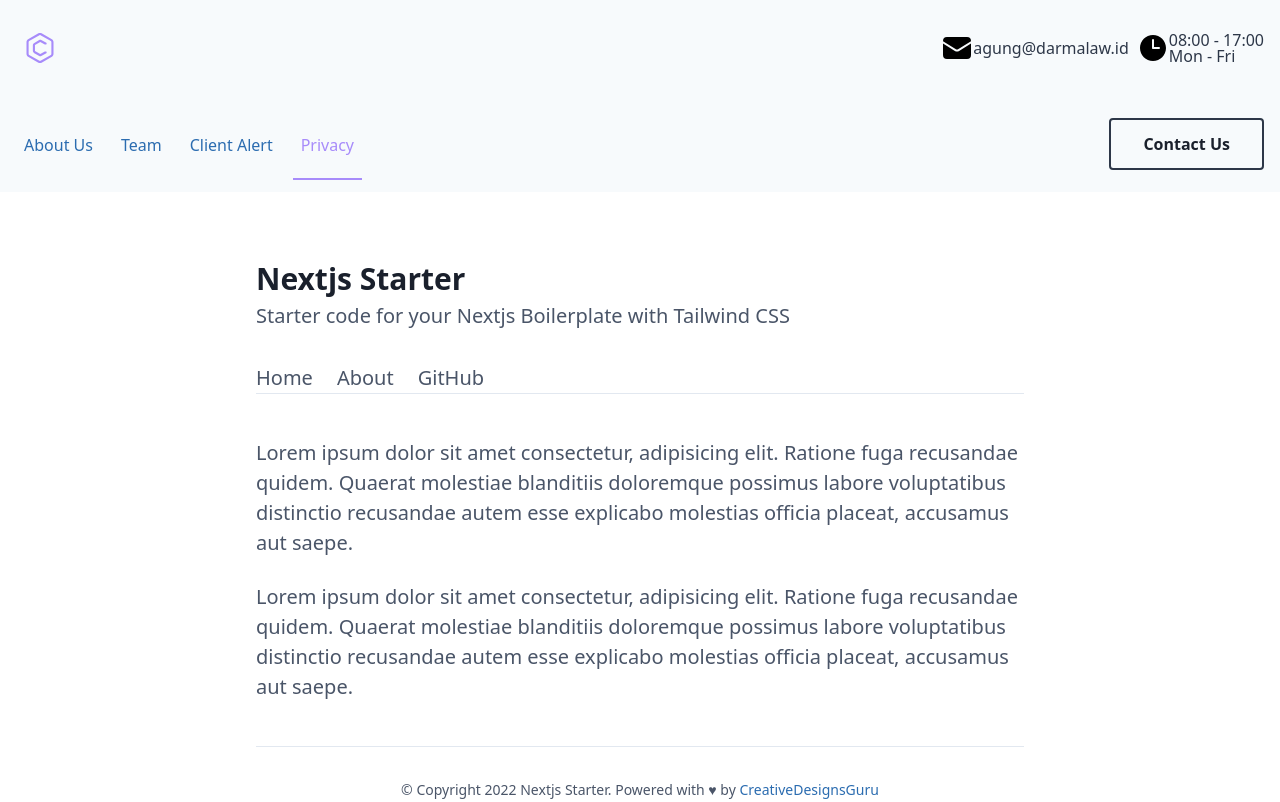
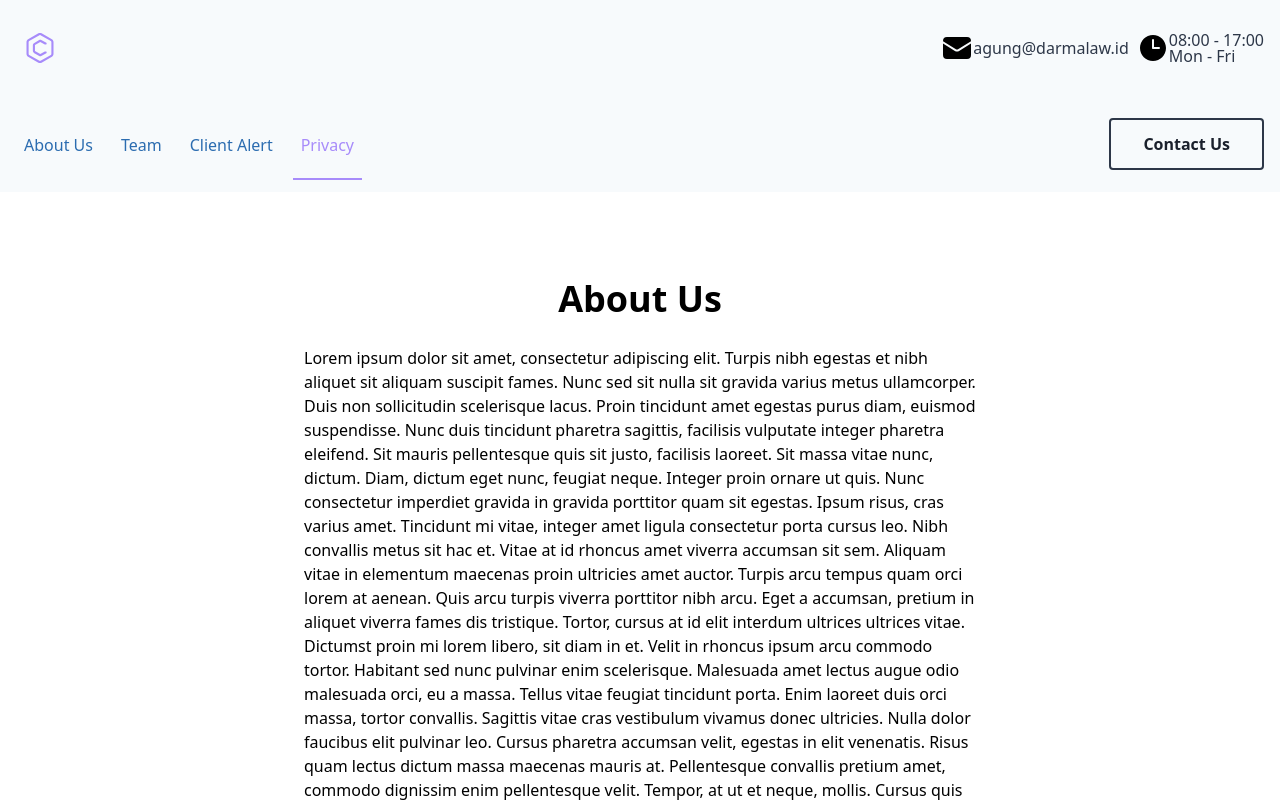
Before and after one commit to MirzaChilman/darmalaw, a Next.js app: page /about in a window 1280 px wide. Shown: the top 802 px of the page. Built offline with nearby package versions, Linux system fonts and the light colour scheme.

Commit message:
finish about us page

```diff
--- a/src/pages/about.tsx
+++ b/src/pages/about.tsx
@@ -1,21 +1,47 @@
-import { Meta } from '@/layouts/Meta';
-import { Main } from '@/templates/Main';
-
 const About = () => (
-  <Main meta={<Meta title="Lorem ipsum" description="Lorem ipsum" />}>
+  <div className="mx-auto flex max-w-2xl flex-col justify-center py-20 ">
+    <h1 className="mb-5 text-center text-4xl font-bold">About Us</h1>
     <p>
-      Lorem ipsum dolor sit amet consectetur, adipisicing elit. Ratione fuga
-      recusandae quidem. Quaerat molestiae blanditiis doloremque possimus labore
-      voluptatibus distinctio recusandae autem esse explicabo molestias officia
-      placeat, accusamus aut saepe.
+      Lorem ipsum dolor sit amet, consectetur adipiscing elit. Turpis nibh
+      egestas et nibh aliquet sit aliquam suscipit fames. Nunc sed sit nulla sit
+      gravida varius metus ullamcorper. Duis non sollicitudin scelerisque lacus.
+      Proin tincidunt amet egestas purus diam, euismod suspendisse. Nunc duis
+      tincidunt pharetra sagittis, facilisis vulputate integer pharetra
+      eleifend. Sit mauris pellentesque quis sit justo, facilisis laoreet. Sit
+      massa vitae nunc, dictum. Diam, dictum eget nunc, feugiat neque. Integer
+      proin ornare ut quis. Nunc consectetur imperdiet gravida in gravida
+      porttitor quam sit egestas. Ipsum risus, cras varius amet. Tincidunt mi
+      vitae, integer amet ligula consectetur porta cursus leo. Nibh convallis
+      metus sit hac et. Vitae at id rhoncus amet viverra accumsan sit sem.
+      Aliquam vitae in elementum maecenas proin ultricies amet auctor. Turpis
+      arcu tempus quam orci lorem at aenean. Quis arcu turpis viverra porttitor
+      nibh arcu. Eget a accumsan, pretium in aliquet viverra fames dis
+      tristique. Tortor, cursus at id elit interdum ultrices ultrices vitae.
+      Dictumst proin mi lorem libero, sit diam in et. Velit in rhoncus ipsum
+      arcu commodo tortor. Habitant sed nunc pulvinar enim scelerisque.
+      Malesuada amet lectus augue odio malesuada orci, eu a massa. Tellus vitae
+      feugiat tincidunt porta. Enim laoreet duis orci massa, tortor convallis.
+      Sagittis vitae cras vestibulum vivamus donec ultricies. Nulla dolor
+      faucibus elit pulvinar leo. Cursus pharetra accumsan velit, egestas in
+      elit venenatis. Risus quam lectus dictum massa maecenas mauris at.
+      Pellentesque convallis pretium amet, commodo dignissim enim pellentesque
+      velit. Tempor, at ut et neque, mollis. Cursus quis urna, congue
+      pellentesque. In consequat in mi, viverra risus enim. Adipiscing convallis
+      risus sed tempus duis sit diam augue suspendisse. Lobortis ac elit
+      tincidunt pharetra tempor donec molestie pulvinar commodo. Cursus quam
+      fermentum lectus ullamcorper. Orci tristique arcu tellus quis in amet
+      interdum sed felis. Ut elementum ultricies velit tortor mauris. Diam purus
+      amet, varius eget etiam tincidunt gravida. Ultrices arcu eu libero
+      volutpat eget tellus. Id suspendisse aliquam diam eget nunc. Vitae, neque
+      platea id commodo odio in ut nisi, cras. Imperdiet id feugiat neque, augue
+      tellus scelerisque scelerisque hendrerit sociis. Ut vulputate nulla semper
+      at consectetur commodo blandit faucibus dolor. Orci, posuere nam nullam
+      vitae laoreet et odio morbi phasellus. Id ac viverra malesuada mauris
+      commodo egestas. Lacus lorem faucibus nisl pretium dignissim enim, id sed
+      pharetra. Orci velit eu viverra potenti laoreet. Purus turpis nunc,
+      pharetra, egestas fringilla hendrerit volutpat amet platea.{' '}
     </p>
-    <p>
-      Lorem ipsum dolor sit amet consectetur, adipisicing elit. Ratione fuga
-      recusandae quidem. Quaerat molestiae blanditiis doloremque possimus labore
-      voluptatibus distinctio recusandae autem esse explicabo molestias officia
-      placeat, accusamus aut saepe.
-    </p>
-  </Main>
+  </div>
 );
 
 export default About;
```
